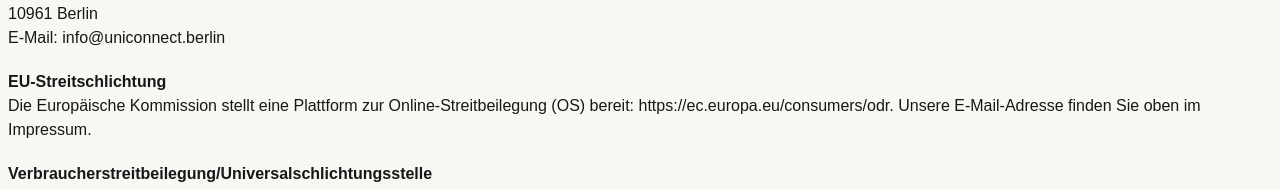
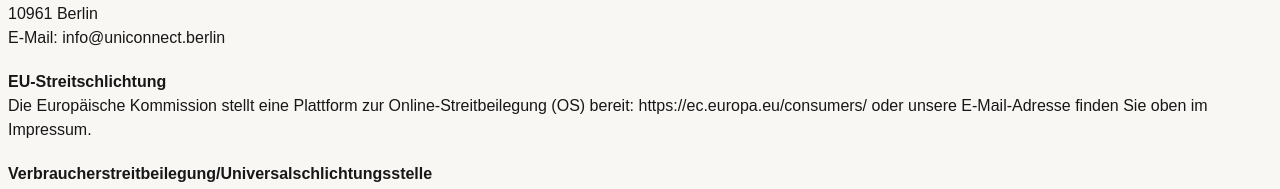
Before and after one commit to fatngucci/gruppen, a Next.js app: page /impressum in a window 1280 px wide. Shown: the part 528-717 px from the top of the page. Built offline with nearby package versions, Linux system fonts and the light colour scheme; a web font is replaced by a local one.

Commit message:
fix: grammar

```diff
--- a/src/app/impressum/page.tsx
+++ b/src/app/impressum/page.tsx
@@ -47,8 +47,8 @@ export default function Impressum() {
                 <p className="">
                     <b>EU-Streitschlichtung</b>
                     <br/>
-                    Die Europäische Kommission stellt eine Plattform zur Online-Streitbeilegung (OS) bereit: https://ec.europa.eu/consumers/odr.
-                    Unsere E-Mail-Adresse finden Sie oben im Impressum.
+                    Die Europäische Kommission stellt eine Plattform zur Online-Streitbeilegung (OS) bereit: https://ec.europa.eu/consumers/ oder
+                    unsere E-Mail-Adresse finden Sie oben im Impressum.
                 </p>
                 <p>
                     <b>Verbraucherstreitbeilegung/Universalschlichtungsstelle</b>
```
